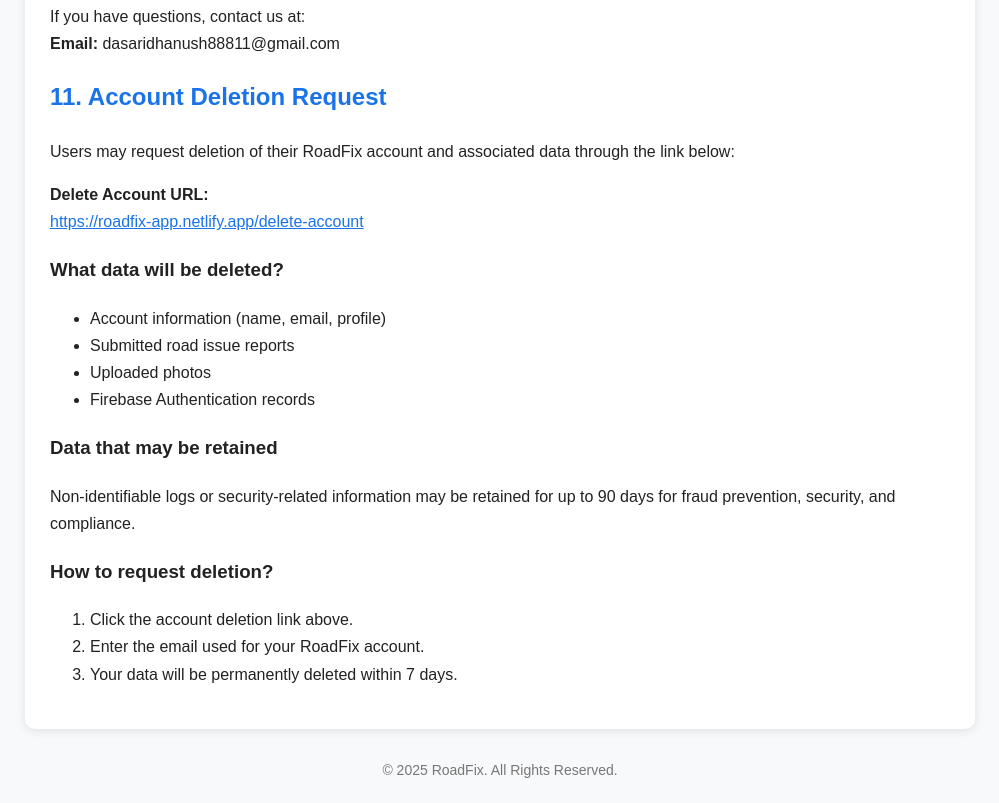
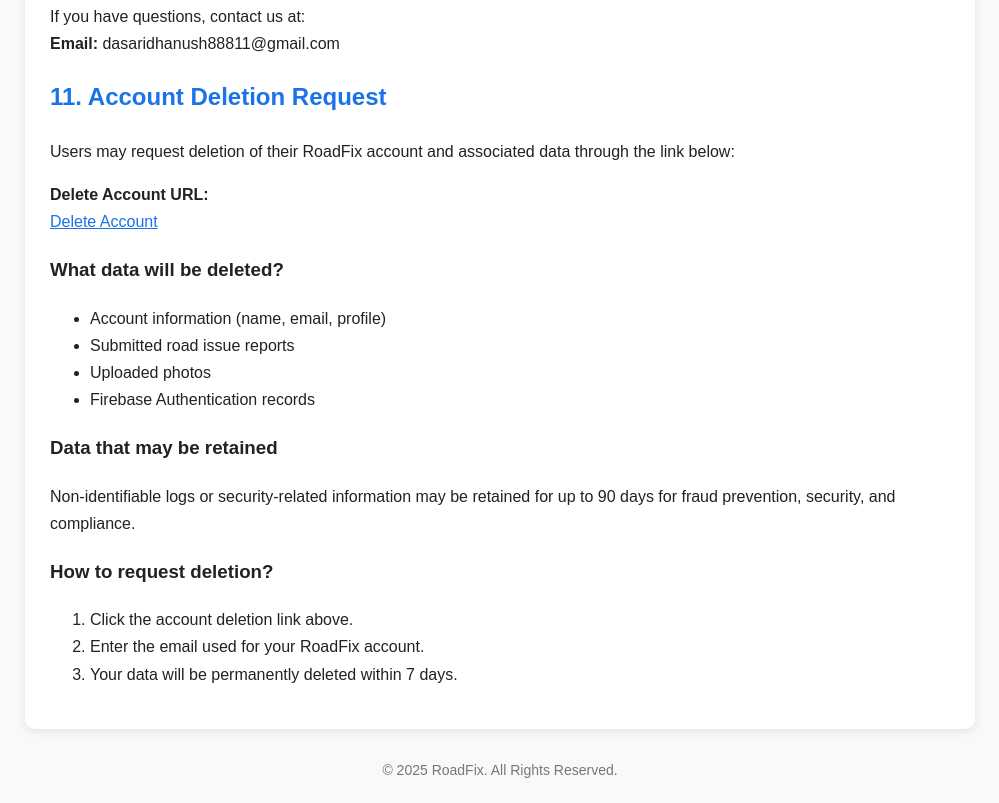
Before and after one commit to dhanushmad007/roadfix-privacy-policy, a plain HTML site: page index.html in a window 1280 px wide. Shown: the part 2326-3129 px from the top of the page, without its empty margins (140-1139 px from the left). Drawn offline with Linux system fonts and the light colour scheme.

Commit message:
Update index.html

```diff
--- a/index.html
+++ b/index.html
@@ -151,7 +151,7 @@
     <p>
         <strong>Delete Account URL:</strong><br>
         <a href="https://dhanushmad007.github.io/roadfix-privacy-policy/account-deletion" target="_blank">
-            https://roadfix-app.netlify.app/delete-account
+            Delete Account
         </a>
     </p>
 
```
